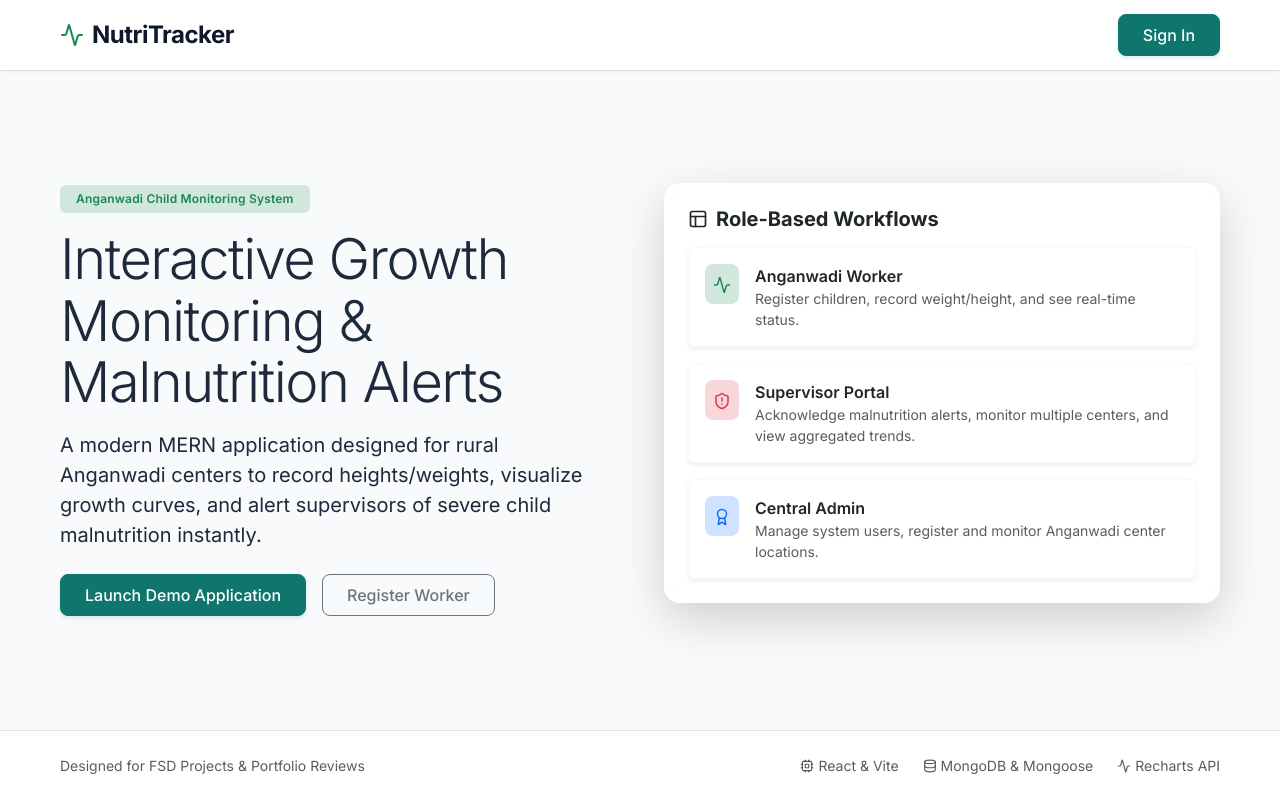
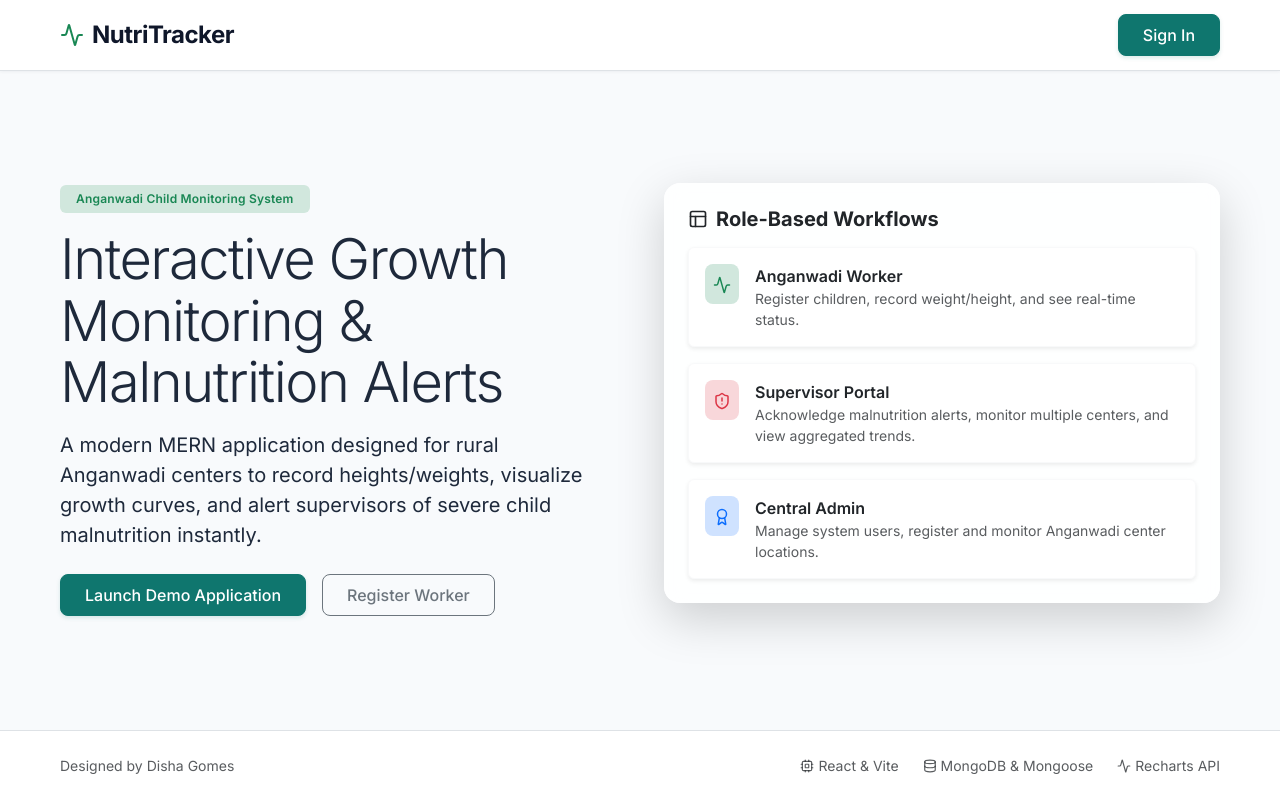
Before and after one commit to gomesdisha/NutriTracker-, a React (Vite) app in the folder frontend/: page / in a window 1280 px wide. Built offline with nearby package versions, Linux system fonts and the light colour scheme; no server answers.

Commit message:
footer update

```diff
--- a/frontend/src/features/misc/Landing.jsx
+++ b/frontend/src/features/misc/Landing.jsx
@@ -98,7 +98,7 @@
       <section className="bg-white border-top py-4 px-3 px-lg-5">
         <div className="container-fluid d-flex flex-wrap justify-content-between align-items-center gap-3">
           <div className="text-muted small">
-            Designed for FSD Projects & Portfolio Reviews
+            Designed by Disha Gomes
           </div>
           <div className="d-flex align-items-center gap-4">
             <span className="small text-muted d-flex align-items-center gap-1">
```
Also changed, not shown: 1 other file (tests, documents, lock files or other folders).
